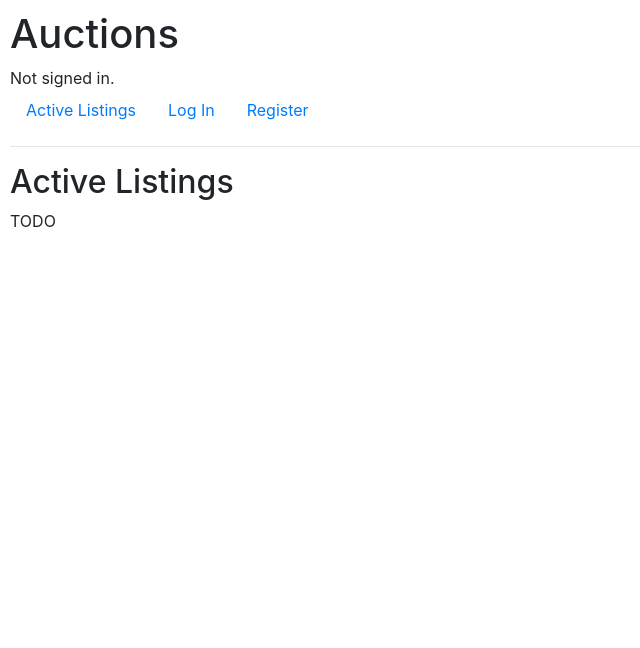
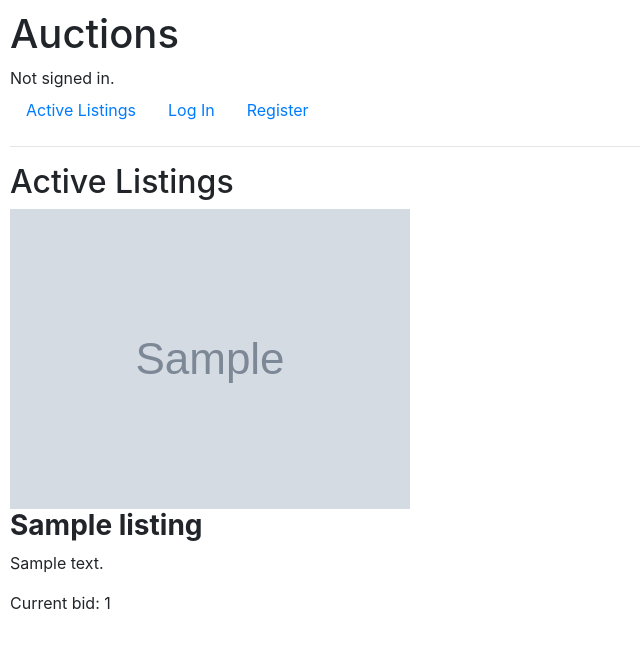
Before and after one commit to Brundex/CS50w-commerce, a Django app: template commerce/auctions/templates/auctions/index.html in a window 1280 px wide. Shown: the top 648 px of the page, without its empty margins (0-640 px from the left). Run offline with Django 3.2, Linux system fonts and the light colour scheme; the template is opened without the code that fills it: most values are stand-ins (such as "Sample title", 1, 10 or a date in 2020); grey boxes marked "Sample" are stand-in pictures; some libraries are stand-ins or nearby versions.

Commit message:
Implement displaying active listings

```diff
--- a/commerce/auctions/templates/auctions/index.html
+++ b/commerce/auctions/templates/auctions/index.html
@@ -2,7 +2,16 @@
 
 {% block body %}
     <h2>Active Listings</h2>
-
-    TODO
-    {% comment %} For listing in listings, {{listing.title}}, etc {% endcomment %}
+        {% for listing in listings %}
+                <div>
+                    <img src="{{ listing.img_url }}" alt="{{ listing.title }}">
+                    <h3><strong>{{ listing.title }}</strong></h3>
+                    <p>{{ listing.description }}</p>
+                    {% if listing.current_bid == 0 %}
+                        <p>Current bid: No bids yet</p>
+                    {% else %}
+                        <p>Current bid: {{listing.current_bid }}</p>
+                    {% endif %}
+                </div>
+        {% endfor %}
 {% endblock %}
--- a/commerce/auctions/views.py
+++ b/commerce/auctions/views.py
@@ -11,7 +11,9 @@ from .models import *
 
 
 def index(request):
-    return render(request, "auctions/index.html")
+    return render(request, "auctions/index.html", {
+        "listings": Listing.objects.filter(is_open=True)
+    })
 
 
 def login_view(request):
```
Also changed, not shown: commerce/db.sqlite3.
